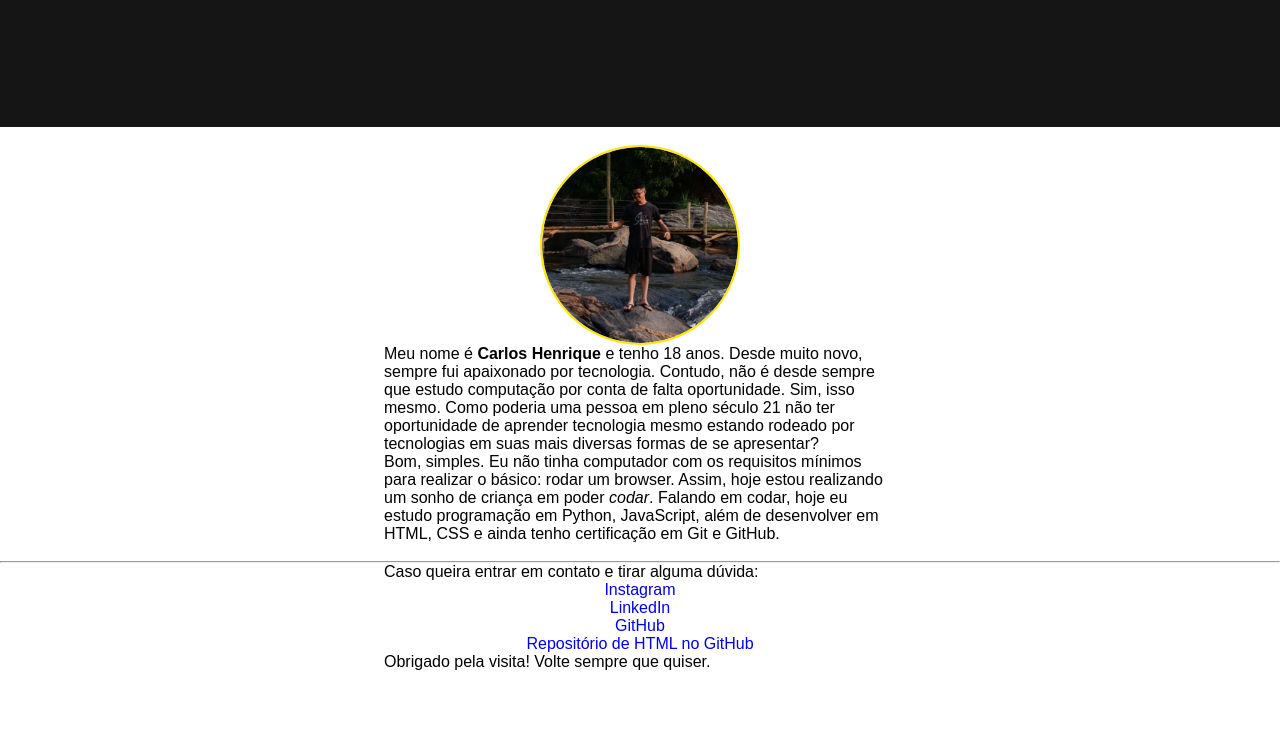
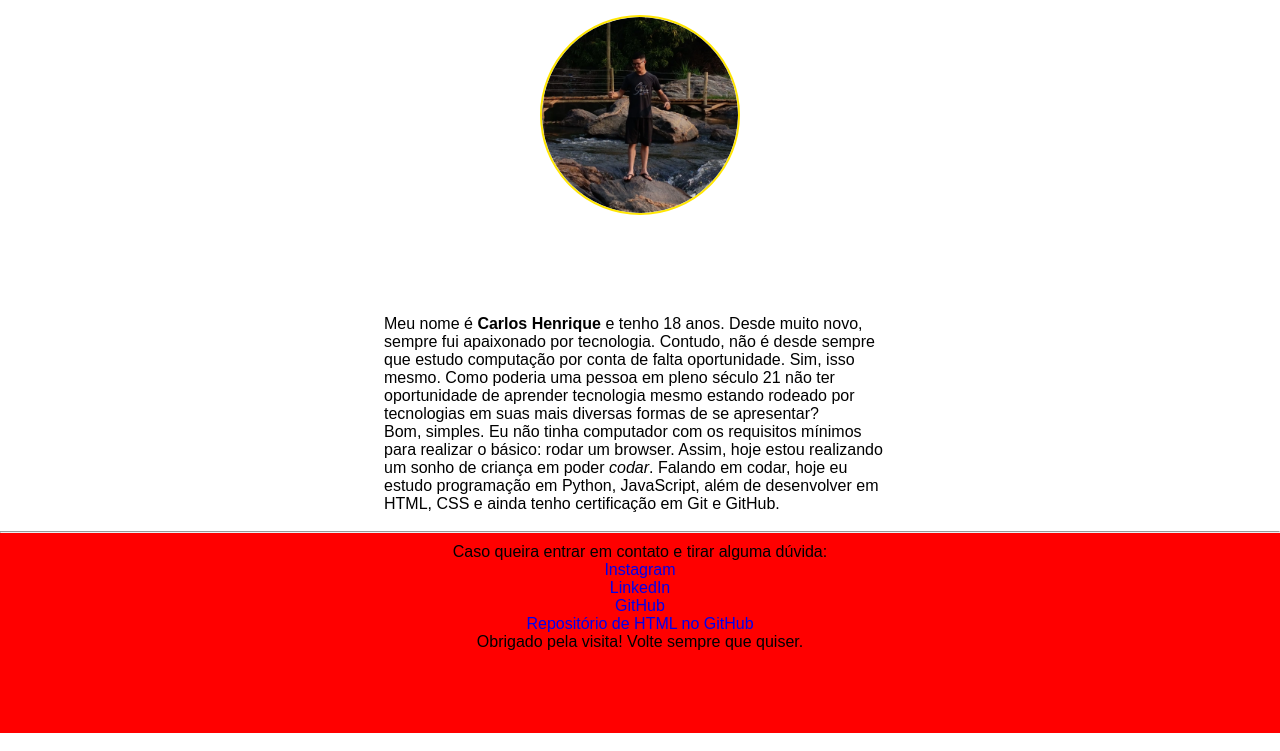
Before and after one commit to carloshenriquecarvalho/html-project, a plain HTML site: page index.html in a window 1280 px wide. Shown: the part 73-824 px from the top of the page. Before the commit the page ends 800 px from the top, so only its background shows below. Drawn offline with Linux system fonts and the light colour scheme.

Commit message:
Melhorando o css

```diff
--- a/index.html
+++ b/index.html
@@ -18,22 +18,24 @@
     <br />
     <main>
       <img class="eu" src="assets/images/eu.webp" alt="Foto minha" />
+      <div class="paragrafo">
         <p>
-        Meu nome é <strong>Carlos Henrique</strong> e tenho 18 anos. Desde muito
-        novo, sempre fui apaixonado por tecnologia. Contudo, não é desde sempre
-        que estudo computação por conta de falta oportunidade. Sim, isso mesmo.
-        Como poderia uma pessoa em pleno século 21 não ter oportunidade de
-        aprender tecnologia mesmo estando rodeado por tecnologias em suas mais
-        diversas formas de se apresentar?<br />
+          Meu nome é <strong>Carlos Henrique</strong> e tenho 18 anos. Desde
+          muito novo, sempre fui apaixonado por tecnologia. Contudo, não é desde
+          sempre que estudo computação por conta de falta oportunidade. Sim,
+          isso mesmo. Como poderia uma pessoa em pleno século 21 não ter
+          oportunidade de aprender tecnologia mesmo estando rodeado por
+          tecnologias em suas mais diversas formas de se apresentar?<br />
           Bom, simples. Eu não tinha computador com os requisitos mínimos para
-        realizar o básico: rodar um browser. Assim, hoje estou realizando um sonho
-        de criança em poder <em>codar</em>. Falando em codar, hoje eu estudo
-        programação em Python, JavaScript, além de desenvolver em HTML, CSS e
-        ainda tenho certificação em Git e GitHub.
+          realizar o básico: rodar um browser. Assim, hoje estou realizando um
+          sonho de criança em poder <em>codar</em>. Falando em codar, hoje eu
+          estudo programação em Python, JavaScript, além de desenvolver em HTML,
+          CSS e ainda tenho certificação em Git e GitHub.
         </p>
+      </div>
       <br />
       <hr />
-      <div class="descricao">
+      <footer>
         <p>Caso queira entrar em contato e tirar alguma dúvida:</p>
         <ul>
           <li>
@@ -70,7 +72,7 @@
           </li>
         </ul>
         <p>Obrigado pela visita! Volte sempre que quiser.</p>
-      </div>
+      </footer>
       <br />
     </main>
   </body>
--- a/style.css
+++ b/style.css
@@ -11,12 +11,20 @@ body {
 }
 
 .cabeca {
+  justify-content: center;
   display: flex;
-  height: 200px;
+  height: 70px;
   margin: 0;
   padding: 0;
   background-color: #151515;
   justify-content: center;
+}
+
+body div h1 {
+  font-size: 40px;
+  font-family: "Segoe UI", Tahoma, Geneva, Verdana, sans-serif;
+  color: #ffda01;
+  text-align: center;
 }
 
 .eu {
@@ -25,31 +33,32 @@ body {
   border: 2px solid rgb(255, 230, 4);
 }
 
-h1 {
-  font-family: "Segoe UI", Tahoma, Geneva, Verdana, sans-serif;
-  color: #ffda01;
-  text-align: center;
-}
-
 img {
   display: flex;
   margin-right: auto;
   margin-left: auto;
 }
 
-main {
-  display: block;
-}
-
-p {
+.paragrafo {
   margin-left: 30%;
   margin-right: 30%;
+  margin-top: 100px;
 }
 
 ul {
   text-align: center;
 }
 
+footer {
+  flex: 1;
+  height: 200px;
+  align-self: flex-end;
+  background-color: red;
+  margin-top: auto;
+  text-align: center;
+  padding: 10px;
+}
+
 a {
   text-decoration: none;
   list-style: none;
```
Lines whose indentation alone changed are shown as unchanged.
